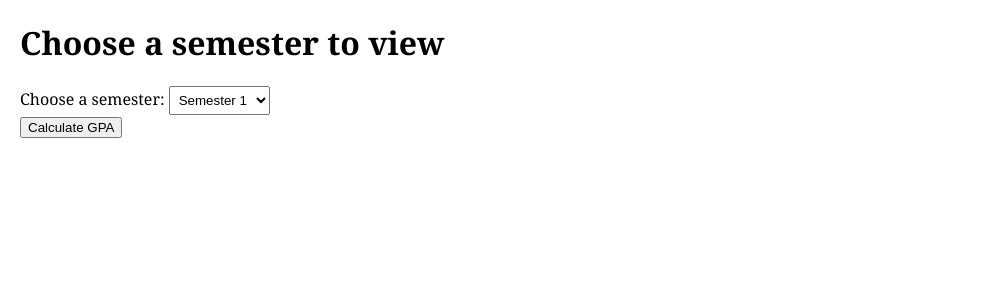
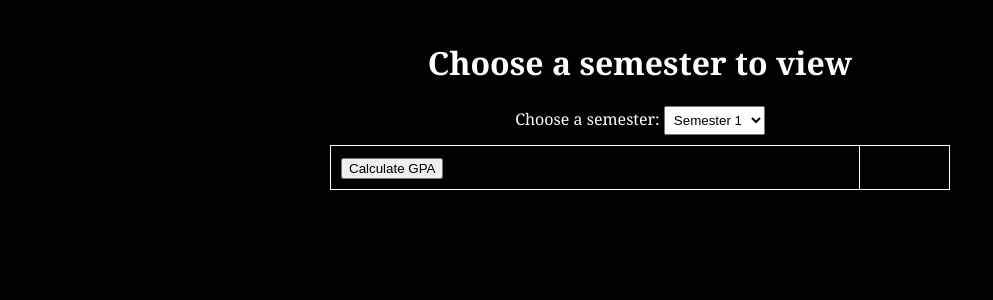
Before and after one commit to Prakash17022005/cse_syllabus, a Flask app: page / in a window 1280 px wide. Shown: the top 300 px of the page, without its empty margins (0-993 px from the left). Run offline with Flask 3, Linux system fonts and the light colour scheme.

Commit message:
commit again

```diff
--- a/static/script.js
+++ b/static/script.js
@@ -30,9 +30,9 @@ function renderTable(data){
         table+= `<tr>
                         <td>${subject.code}</td>
                         <td>${subject.name}</td>
-                        <td>${subject.credits}</td>
+                        <td class="credits">${subject.credits}</td>
                         <td>
-                        <select id=semester>
+                        <select class="grade">
                             <option value="O">O</option>
                             <option value="A+">A+</option>
                             <option value="A">A</option>
@@ -49,6 +49,9 @@ function renderTable(data){
 
 //GPA CALCULATION
 function calculateGPA(){
+
+    console.log("Button Clicked");
+
     const rows=document.querySelectorAll("#tableContainer table tr");
     let totalcredits=0;
     let totalGradePoints=0;
@@ -60,6 +63,7 @@ function calculateGPA(){
         const grade=row.querySelector('.grade').value;
 
         const gradeValue=gradeValues[grade];
+        if (!gradeValue) return;
 
         totalcredits += credits;
         console.log(totalcredits);
@@ -67,7 +71,7 @@ function calculateGPA(){
     });
 
     const gpa = totalGradePoints/totalcredits;
-    document.getElementById("gpadiv").innerText='Your GPA is: ${gpa.tofixed(2)}';
+    document.getElementById("gpadiv").innerText=`Your GPA is: ${gpa.toFixed(2)}`;
 }
 
 document.getElementById("gpa-button").addEventListener("click",calculateGPA);
--- a/static/style.css
+++ b/static/style.css
@@ -1,18 +1,21 @@
 body{
     font-family: Georgia, 'Times New Roman', Times, serif;
     margin:20px;
-
+    align-content: center;
+    justify-content: center;
+    background-color: black;
+    color: white;
 }
 
 table{
     width:50%;
     border-collapse: collapse;
     margin:10px 0;
-    color:black;
+    color:white;
 }
 
 table,th,td{
-    border:1px solid black
+    border:1px solid white;
 }
 
 th,td{
@@ -23,3 +26,8 @@ th,td{
 select{
     padding:5px;
 }
+
+#gpa-button{
+    align-items: center;
+    justify-content: center;
+}
--- a/templates/index.html
+++ b/templates/index.html
@@ -8,6 +8,8 @@
     <script src="{{ url_for('static', filename='script.js') }}" defer></script>
 </head>
 <body>
+
+    <center>
         <h1>Choose a semester to view</h1>
 
         <label for="semester">Choose a semester:</label>
@@ -24,9 +26,14 @@
 
         <div id="tableContainer"></div>
 
-    <button id="gpa-button">Calculate GPA</button>
+        <table>
+            <td><button id="gpa-button">Calculate GPA</button></td>
+            <td><div id="gpadiv"></div></td>
+        </table>
 
-    <div id="gpadiv"></div>
+        <br><br>
+
+    </center>
 
     <script src="script.js"></script>
 
```
Also changed, not shown: 1 other file. Lines whose indentation alone changed are shown as unchanged.
